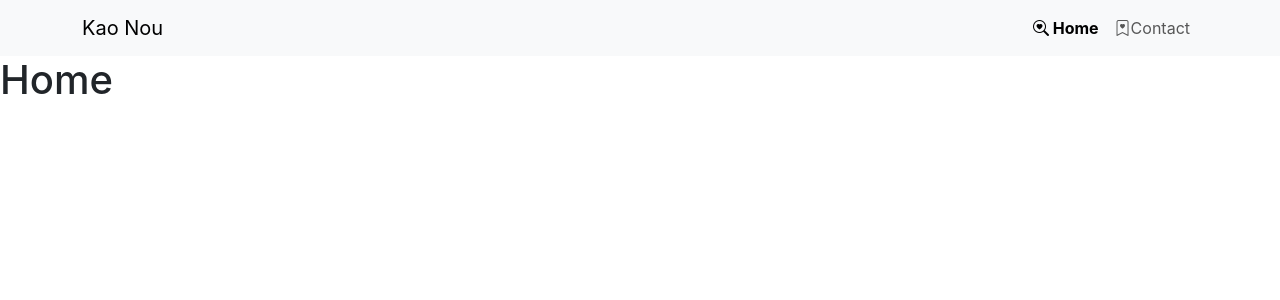
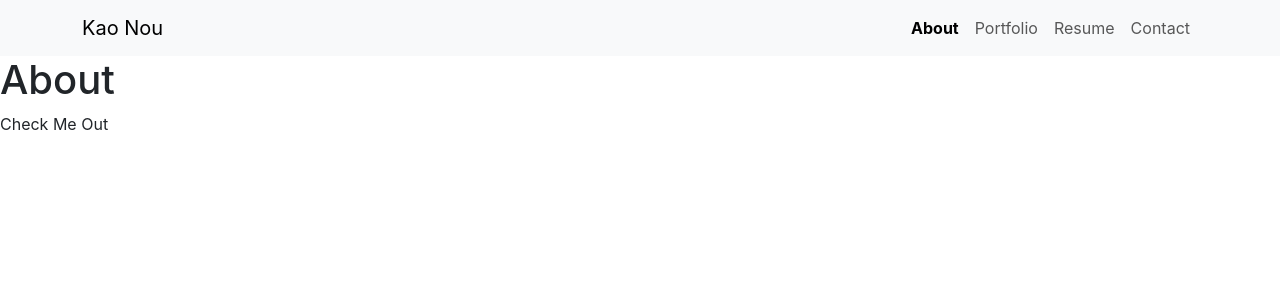
Before and after one commit to herka10/kh-portfolio, a React (Create React App) app: page / in a window 1280 px wide. Shown: the top 300 px of the page. Built offline with nearby package versions, Linux system fonts and the light colour scheme.

Commit message:
complete nav bar and pages

```diff
--- a/src/App.js
+++ b/src/App.js
@@ -1,19 +1,27 @@
 //import logo from './logo.svg';
 import './App.css';
 import { useState } from 'react'
-import Navbar from './components/Navbar'
-import HomePage from './pages/home'
-import ContactPage from './pages/contact'
+import Navbar from './components/navbar'
+import About from './pages/about'
+import Contact from './pages/contact'
+import Portfolio from './pages/portfolio';
+import Resume from './pages/resume'
+import Footer from './components/footer'
+import Page from './components/page'
 
 function App() {
-  const [view, setView] = useState('home')
+  const [view, setView] = useState('about')
 
 
   const renderView = () => {
-    if (view === 'home') {
-      return <HomePage />
+    if (view === 'about') {
+      return <About />
+    } else if (view === 'portfolio') {
+      return <Portfolio />
+    } else if (view === 'resume') {
+      return <Resume />
     } else if (view === 'contact') {
-      return <ContactPage />
+      return <Contact />
     } else {
       return 'No matching view found'
     }
@@ -26,6 +34,7 @@ function App() {
         setView={setView}
       />
       { renderView() }
+      <Footer />
     </>
   );
 }
--- a/src/components/Navbar.js
+++ b/src/components/Navbar.js
@@ -6,11 +6,26 @@ const Navbar = ({ setView, view }) => {
           <ul className="navbar-nav">
             <li className="nav-item">
               <a
-                onClick={() => setView('home')}
-                className={`nav-link ${view === 'home' ? 'active fw-bold' : ''}`}
+                onClick={() => setView('about')}
+                className={`nav-link ${view === 'about' ? 'active fw-bold' : ''}`}
+                href="#">
+                  About
+              </a>
+            </li>
+            <li className="nav-item">
+              <a
+                onClick={() => setView('portfolio')}
+                className={`nav-link ${view === 'portfolio' ? 'active fw-bold' : ''}`}
                 href="#"
-              >
-                <i className="bi bi-search-heart"></i> Home
+              >Portfolio
+              </a>
+            </li>
+            <li className="nav-item">
+              <a
+                onClick={() => setView('resume')}
+                className={`nav-link ${view === 'resume' ? 'active fw-bold' : ''}`}
+                href="#"
+              >Resume
               </a>
             </li>
             <li className="nav-item">
@@ -18,8 +33,7 @@ const Navbar = ({ setView, view }) => {
                 onClick={() => setView('contact')}
                 className={`nav-link ${view === 'contact' ? 'active fw-bold' : ''}`}
                 href="#"
-              >
-                <i className="bi bi-bookmark-heart"></i>Contact
+              >Contact
               </a>
             </li>
           </ul>
--- /dev/null
+++ b/src/components/footer.js
@@ -0,0 +1,7 @@
+const Footer = props => {
+    return (
+      <p>Check Me Out</p>
+    )
+  }
+
+  export default Footer
--- /dev/null
+++ b/src/components/page.js
@@ -0,0 +1,7 @@
+const Page = props => {
+    return (
+      <h1>Page</h1>
+    )
+  }
+
+  export default Page
--- a/src/pages/about.js
+++ b/src/pages/about.js
@@ -1,5 +1,7 @@
-const AboutPage = props => {
-    return 'AboutPage'
+const About = props => {
+    return (
+      <h1>About</h1>
+    )
   }
 
-  export default AboutPage
+  export default About
--- a/src/pages/contact.js
+++ b/src/pages/contact.js
@@ -1,7 +1,7 @@
-const ContactPage = props => {
+const Contact = props => {
     return (
       <h1>Contact</h1>
     )
   }
 
-  export default ContactPage
+  export default Contact
--- a/src/pages/home.js
+++ /dev/null
@@ -1,7 +0,0 @@
-const HomePage = props => {
-    return (
-      <h1>Home</h1>
-    )
-  }
-
-  export default HomePage
--- /dev/null
+++ b/src/pages/portfolio.js
@@ -0,0 +1,7 @@
+const Portfolio = props => {
+    return (
+      <h1>Portfolio</h1>
+    )
+  }
+
+  export default Portfolio
--- /dev/null
+++ b/src/pages/resume.js
@@ -0,0 +1,7 @@
+const Resume = props => {
+    return (
+      <h1>Resume</h1>
+    )
+  }
+
+  export default Resume
```
Also changed, not shown: src/components/header.js (added, +7 -0 lines).
